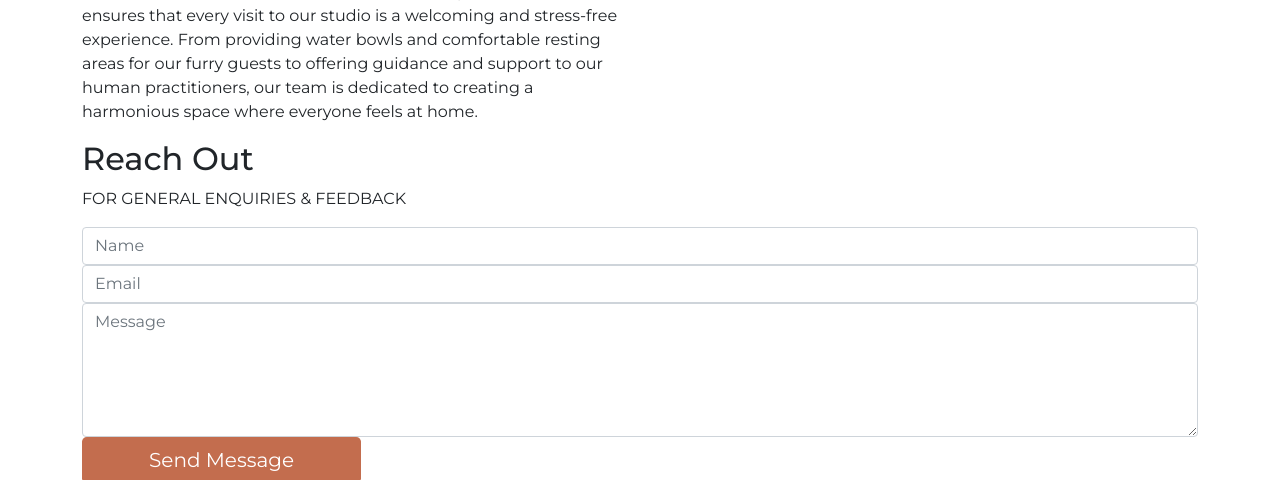
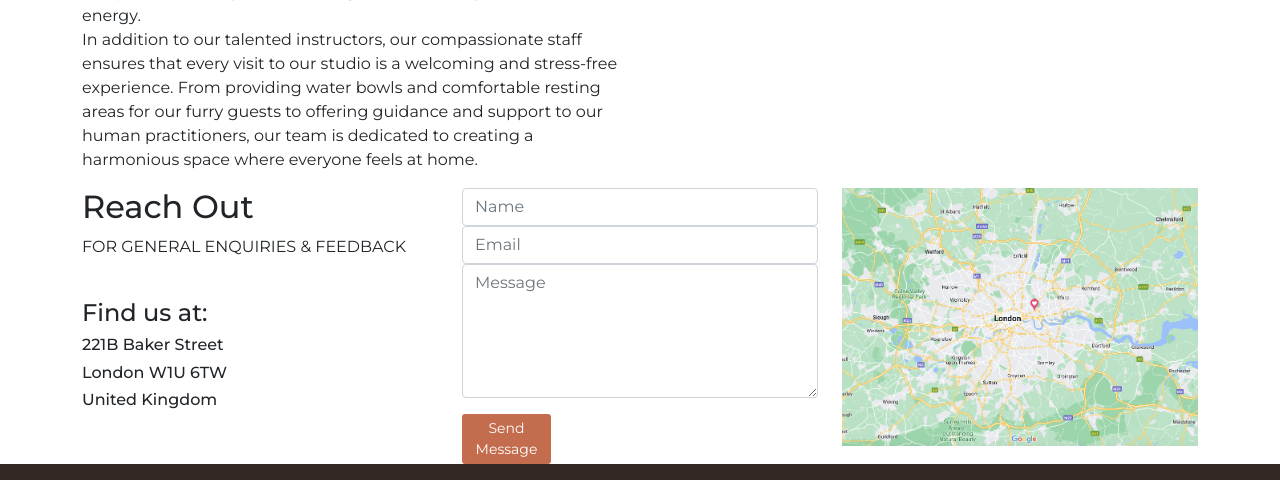
Before and after one commit to Lilla-Kavecsanszki/downwarddog, a Django app: page / in a window 1280 px wide. Shown: the part 1571-2051 px from the top of the page. Run offline with Django 3.2, Linux system fonts and the light colour scheme; parts of the project's set-up code (start-up, migrations or seed data) failed here and were passed over; some libraries are stand-ins or nearby versions.

Commit message:
Add more styling to the template pages

```diff
--- a/static/css/style.css
+++ b/static/css/style.css
@@ -41,6 +41,15 @@ body {
 
 .image-container {
     position: relative;
+    width: 600px;
+    height: 400px;
+    overflow: hidden;
+}
+
+.image-container img {
+    width: 100%;
+    height: 100%;
+    object-fit: cover;
 }
 
 .image-flash {
@@ -186,7 +195,6 @@ body {
     width: 100%;
     height: auto;
     padding-bottom: 50%;
-    /* 16:9 aspect ratio */
     overflow: hidden;
 }
 
--- a/templates/account/base.html
+++ b/templates/account/base.html
@@ -1,10 +1,12 @@
 <!DOCTYPE html>
 <html>
+
 <head>
     <title>{% block head_title %}{% endblock %}</title>
     {% block extra_head %}
     {% endblock %}
 </head>
+
 <body>
     {% block body %}
 
@@ -36,5 +38,7 @@
     {% endblock %}
     {% block extra_body %}
     {% endblock %}
+
 </body>
+
 </html>
--- a/templates/account/login.html
+++ b/templates/account/login.html
@@ -12,7 +12,9 @@
         <div class="col-md-8 mt-3 offset-md-2">
             <h3>{% trans "Sign In" %}</h3>
 
-      <p>{% blocktrans %}Welcome back to the code|star blog. To leave a comment or like a post, please log in. If you
+            <p>{% blocktrans %}Welcome back to DownwardDog Yoga Studio. To book a yoga class, like an article or leave a
+                comment to them, please
+                log in. If you
                 have not created an account yet, then <a class="link" href="{{ signup_url }}">Get Started</a>
                 first.{% endblocktrans %}</p>
         </div>
--- a/templates/account/signup.html
+++ b/templates/account/signup.html
@@ -10,8 +10,9 @@
         <div class="col-md-8 mt-3 offset-md-2">
             <h3>{% trans "Sign Up" %}</h3>
 
-      <p>{% blocktrans %}Welcome back to the code|star blog. Do you already have an account? Then please <a class="link"
-          href="{{ login_url }}">sign in</a> instead.{% endblocktrans %}</p>
+            <p>{% blocktrans %}Welcome back to the DownwardDog Yoga Studio. Do you already have an account? Then please
+                <a class="link" href="{{ login_url }}">sign in</a> instead.{% endblocktrans %}
+            </p>
         </div>
     </div>
     <div class="row">
--- a/templates/articles.html
+++ b/templates/articles.html
@@ -28,8 +28,10 @@
                                 <p class="card-text">{{ post.excerpt }}</p>
                             </a>
                             <hr />
-                            <p class="card-text text-muted h6">{{ post.created_on}} <i class="far fa-heart"></i>
-                                {{ post.number_of_likes }}</p>
+                            <p class="card-text text-muted h6">
+                                {{ post.created_on }}
+                                <i class="far fa-heart"></i> {{ post.number_of_likes }}
+                            </p>
                         </div>
                     </div>
                 </div>
--- a/templates/index.html
+++ b/templates/index.html
@@ -18,7 +18,8 @@
     style="background-image: url('{% static 'images/hero.jpg' %}'); background-size: cover; background-position: center; height: 700px;">
     <div class="container">
         <div class="row">
-            <div class="col-lg-6 offset-lg-3 text-center hero-text">
+            <div class="col-lg-6 offset-lg-3 text-center hero-text"
+                style="background-color: rgba(0, 0, 0, 0.3); padding: 20px; border-radius: 10px;">
                 <h1>Welcome to DownwardDog Yoga Studio</h1>
                 <p>
                     Embark on a journey of serenity through the practice of yoga, where
@@ -30,11 +31,11 @@
     </div>
 </section>
 
-<section class="classes col-lg-6 offset-lg-3 text-center">
+<section class="classes col-lg-6 offset-lg-3 text-center mt-3">
     <div class="container">
         <div class="row">
             <h4 class="book">Learn more about our classes and book!</h4>
-            <div class="col-12 d-flex justify-content-center">
+            <div class="col-12 d-flex justify-content-center mt-3">
                 <a href="{% url 'yoga' %}" class="btn btn-primary btn-lg custom-btn">Get Started</a>
             </div>
         </div>
@@ -47,7 +48,7 @@
             <div class="col-lg-6">
                 <img src="{% static 'images/whiteback-pug.jpg' %}" alt="Dog doing yoga" class="img-fluid" />
             </div>
-            <div class="col-lg-6">
+            <div class="col-lg-6 mt-3">
                 <h2>Our Story</h2>
                 <p>Welcome to our unique yoga studio, where we have created a sanctuary for yoga practitioners and
                     animal lovers alike. Our journey began with a vision to build a community that embraces the
@@ -86,7 +87,8 @@
                 </p>
             </div>
             <div class="col-lg-6">
-                <img src="{% static 'images/whiteback-pug-left.jpg' %}" alt="Dog doing yoga backwards" class="img-fluid" />
+                <img src="{% static 'images/whiteback-pug-left.jpg' %}" alt="Dog doing yoga backwards"
+                    class="img-fluid" />
             </div>
         </div>
     </div>
@@ -98,19 +100,30 @@
             <div class="col-lg-4">
                 <h2>Reach Out</h2>
                 <p class="text-uppercase">for general enquiries & feedback</p>
+                <br>
+                <h4>Find us at:</h4>
+                <h6>221B Baker Street</h6>
+                <h6>London W1U 6TW</h6>
+                <h6>United Kingdom</h6>
             </div>
-            <div class="center-form">
+            <div class="col-lg-8">
+                <div class="row">
+                    <div class="col-lg-6">
                         <form onsubmit="return sendMail(this);">
-                    <input type="text" name="name" class="form-control" id="fullname" placeholder="Name" required />
-                    <input type="text" name="emailaddress" class="form-control" id="emailaddress" placeholder="Email"
+                            <input type="text" name="name" class="form-control" id="fullname" placeholder="Name"
                                 required />
+                            <input type="text" name="emailaddress" class="form-control" id="emailaddress"
+                                placeholder="Email" required />
                             <textarea rows="5" name="feedback" class="form-control" id="feedback" placeholder="Message"
                                 required></textarea>
-                    <button type="submit" class="btn btn-primary btn-lg custom-btn center-block">Send Message</button>
+                            <button type="submit" class="btn btn-primary btn-sm custom-btn center-block mt-3">Send
+                                Message</button>
                         </form>
                     </div>
-            <div class="col-lg-8">
-                <img src="#" alt="Map" class="img-fluid" />
+                    <div class="col-lg-6">
+                        <img src="{% static 'images/map.png' %}" alt="Map" class="img-fluid" />
+                    </div>
+                </div>
             </div>
         </div>
     </div>
--- a/templates/my_bookings.html
+++ b/templates/my_bookings.html
@@ -5,7 +5,7 @@
     {% if already_booked %}
     <h2>You already booked this yoga class</h2>
     <p>Please wait for approval</p>
-    {% else %}
+    {% elif %}
     <h2>Booking Enquiry pending approval</h2>
     <p>Your booking enquiry is waiting for approval</p>
     {% else %}
--- a/templates/yoga_detail.html
+++ b/templates/yoga_detail.html
@@ -20,7 +20,7 @@
         </div>
     </section>
 </div>
-<div class="text-center">
+<div class="text-center mt-3">
     <h5>You need to be logged in to book!</h5>
 </div>
 <div class="container">
```
Also changed, not shown: README.md, static/images/map.png (added), templates/account/logout.html (indentation only), 2 other files. Lines whose indentation alone changed are shown as unchanged.
